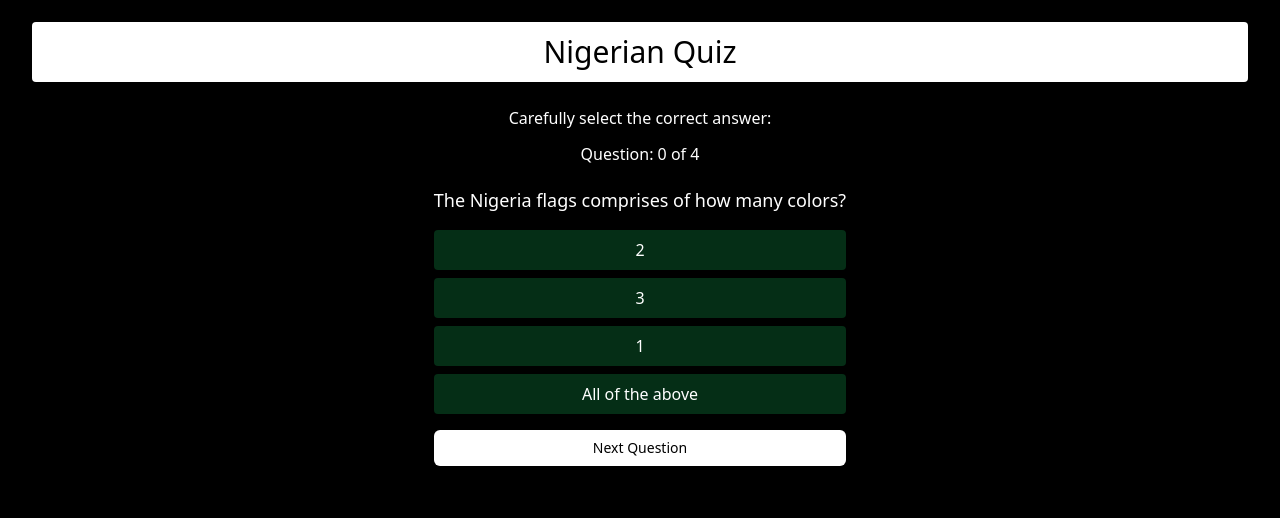
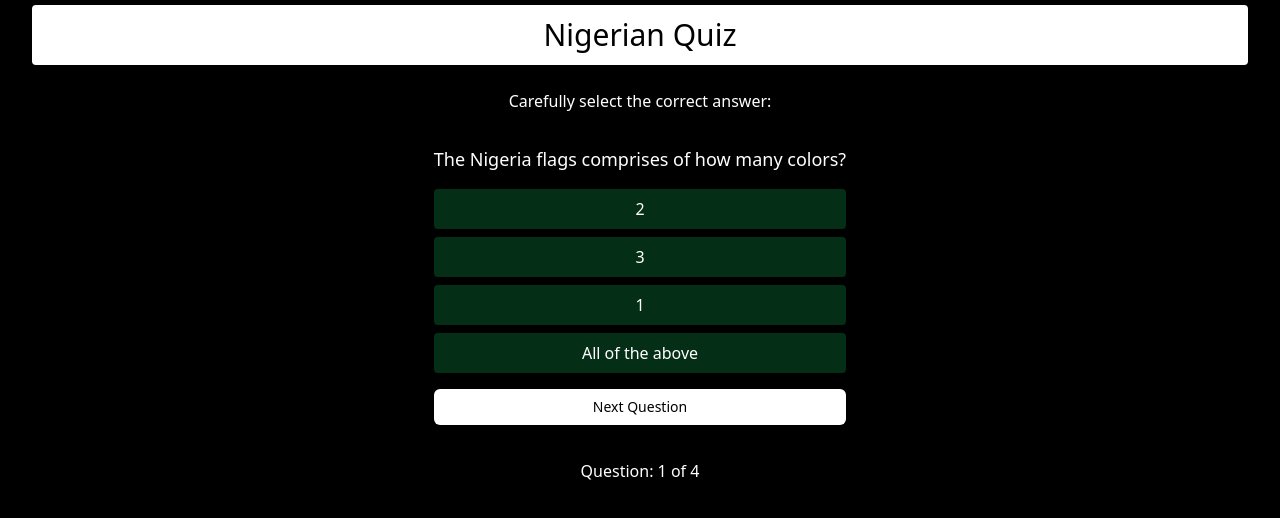
Before and after one commit to Gandokijnr/Quiz-App, a Vue app: page / in a window 1280 px wide. Shown: the top 518 px of the page. Built offline with nearby package versions, Linux system fonts and the light colour scheme.

Commit message:
counting optimise

```diff
--- a/src/App.vue
+++ b/src/App.vue
@@ -59,8 +59,6 @@ const resetQuiz = () => {
   <div class="flex flex-col items-center justify-center h-full">
     <h1 class="text-3xl text-center p-3 w-full bg-white text-black rounded">Nigerian Quiz</h1>
     <p v-if="!completed" class="text-center p-3 w-full mt-3">Carefully select the correct answer:</p>
-   <span>{{ currentQuestionIndex.question }}</span>
-   <span>Question: {{ currentQuestionIndex }} of {{ questions.length }}</span>
     <div v-if="!completed" class="flex flex-col gap-4 mt-5">
       <h2 class="text-lg text-center">{{ currentQuestion.question }}</h2>
       <div class="flex flex-col gap-2">
@@ -95,6 +93,9 @@ const resetQuiz = () => {
         Follow me on twitter @ <a href="https://twitter.com/gand_tech" target="_blank">Gandoki Jr</a>
       </p>
     </div>
+      <hr class="mt-8 border-t-2 text-white" />
+    <span>{{ currentQuestionIndex.question }}</span>
+    <span>Question: {{ currentQuestionIndex + 1 }} of {{ questions.length }}</span>
   </div>
 </div>
 </template>
```
